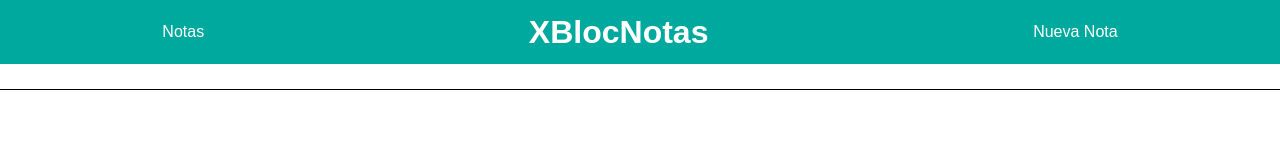
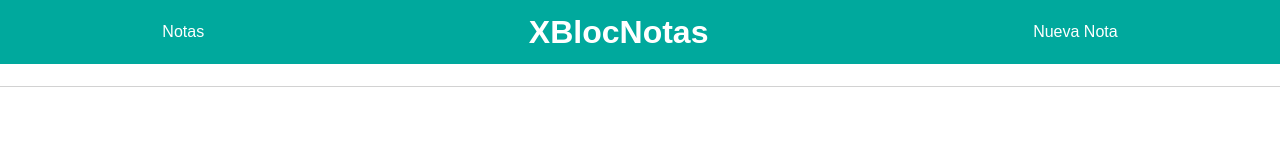
Before and after one commit to Cretrok/xBlocNotas, a React app: page / in a window 1280 px wide. Built offline with nearby package versions, Linux system fonts and the light colour scheme; no server answers.

Commit message:
estilos
a input y textarea

```diff
--- a/src/components/nav/Nav.css
+++ b/src/components/nav/Nav.css
@@ -95,3 +95,7 @@
 .title-date-note p{
   font-size: .7em;
 }
+
+.hidden{
+  display: none;
+}
--- a/src/components/nav/Nav.js
+++ b/src/components/nav/Nav.js
@@ -38,6 +38,7 @@ class Nav extends Component {
                   <div className="title-date-note">
                     <h2>{nota.data.title}</h2>
                     <p>{nota.data.fecha}</p>
+                    <p className="hidden">{nota.data.note}</p>
                   </div>
                 </li>
               );
--- a/src/components/nota/Nota.css
+++ b/src/components/nota/Nota.css
@@ -1,5 +1,6 @@
 .div_nota{
   height: calc(100vh - 64px);
+  position: relative;
 }
 
 .div_nota form {
@@ -9,8 +10,12 @@
 input.title_nota{
   width: 100%;
   border: 0;
-  border-bottom: 1px solid;
+  border-bottom: 1px solid #d2d2d2;
   outline: none;
+  padding: 2px 4px;
+  font-size: 1em;
+  font-weight: 600;
+  color: #5d5d5d;
 }
 
 textarea{
@@ -19,4 +24,7 @@ textarea{
   border: 0;
   outline: none;
   height: calc(100vh - 100px);
+  padding: 2px 4px;
+  color: #4a4a4a;
+  font-family: sans-serif;
 }
--- a/src/components/nota/Nota.js
+++ b/src/components/nota/Nota.js
@@ -3,12 +3,17 @@ import React, {Component} from "react";
 import "./Nota.css";
 
 class Nota extends Component{
+  titleInput(e){
+    if( e.target.value.length >= 21){
+      e.target.value = e.target.value.substring(0, 40);
+    }
+  }
   render(){
     return(
       <div className="div_nota">
         <form>
           <label>
-            <h2><input type="text" className="title_nota" name="title_nota" /></h2>
+            <input type="text" className="title_nota" name="title_nota" onInput={this.titleInput} />
           </label>
           <label>
             <textarea ></textarea>
```
